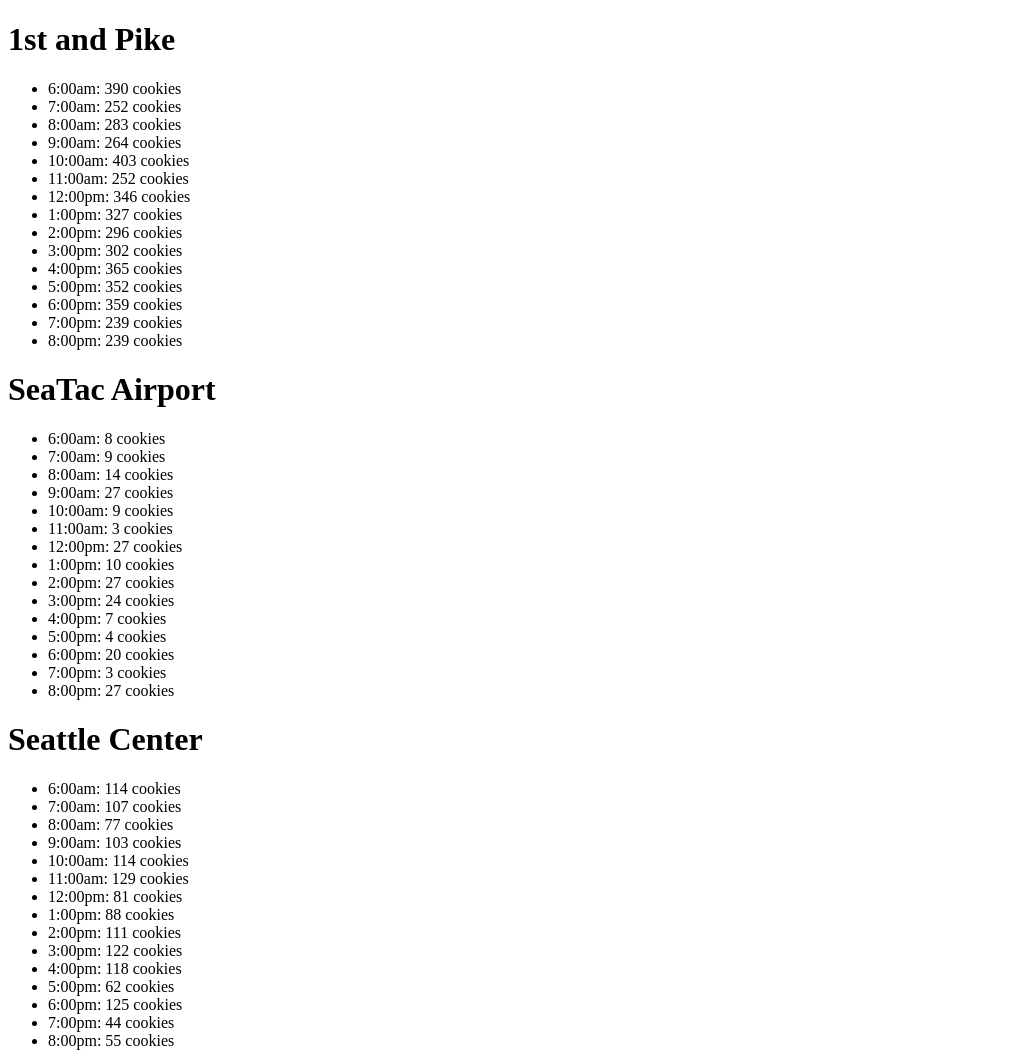
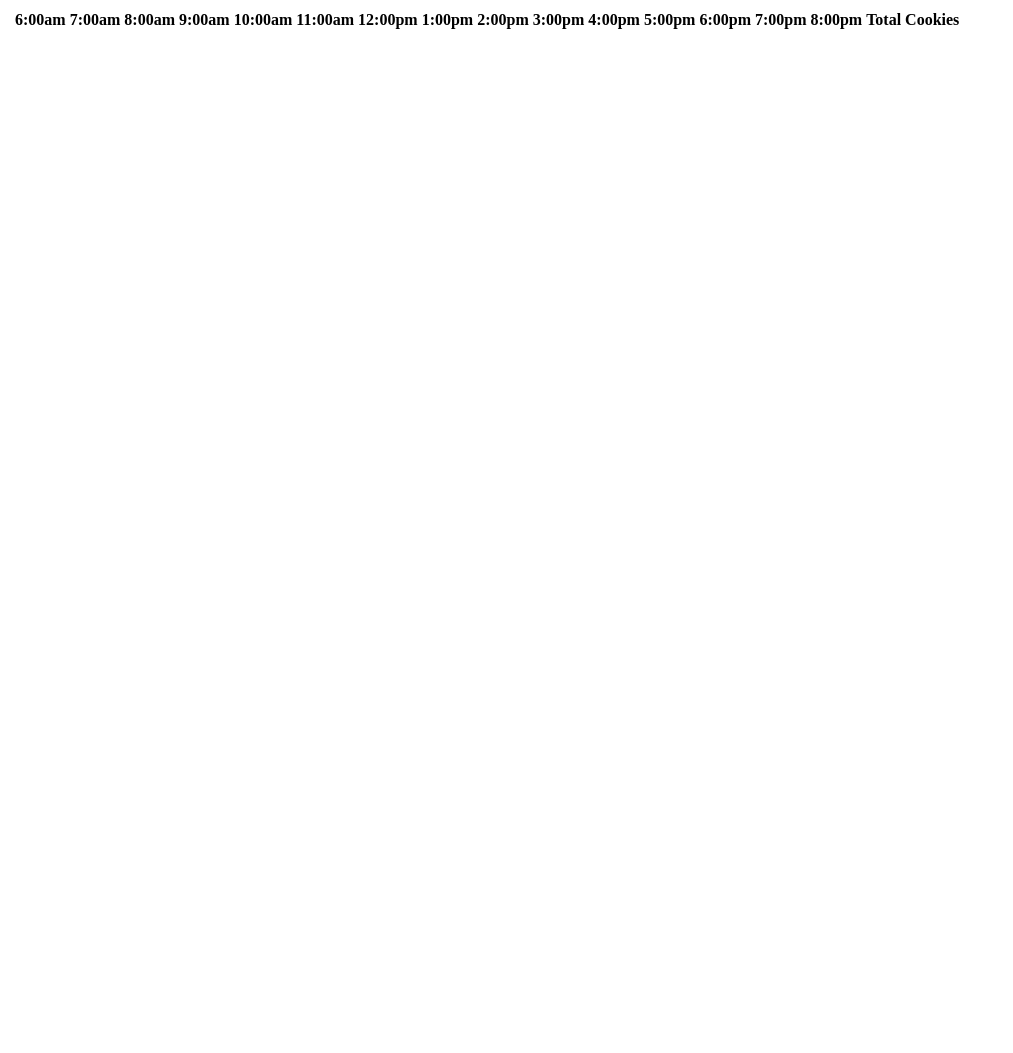
Before and after one commit to mofo37/salmoncookie_repo, a plain HTML site: page sales.html in a window 1280 px wide. Shown: the top 1053 px of the page, without its empty margins (0-1013 px from the left). After the commit the page ends 800 px from the top, so only its background shows below. Drawn offline with Linux system fonts and the light colour scheme.

Commit message:
add table head to sales.html page.

```diff
--- a/sales.html
+++ b/sales.html
@@ -4,16 +4,9 @@
   <title>Sales</title>
 </head>
 <body>
-  <h1 id="pikeHeader"></h1>
-  <ul id="pike"></ul>
-  <h1 id="seatacHeader"></h1>
-  <ul id="seatac"></ul>
-  <h1 id="seattleHeader"></h1>
-  <ul id="seattle"></ul>
-  <h1 id="capitolHeader"></h1>
-  <ul id="capitol"></ul>
-  <h1 id="alkiHeader"></h1>
-  <ul id="alki"></ul>
+  <table id="tom">
+
+  </table>
 <script src="sales.js"></script>
 </body>
 </html>
--- a/sales.js
+++ b/sales.js
@@ -1,85 +1,125 @@
 'use strict';
 
-var pike = {
-  id: 'pike',
-  storeName: '1st and Pike',
-  storeHours:['6:00am', '7:00am', '8:00am', '9:00am', '10:00am', '11:00am', '12:00pm', '1:00pm', '2:00pm', '3:00pm', '4:00pm', '5:00pm','6:00pm','7:00pm', '8:00pm'],
-  minCustomers: 23,
-  maxCustomers: 65,
-  averageCookies: 6.3,
-  cookiesPerHour: [],
-  calculateCookiesPerHour: function() {
-    return Math.floor(Math.random() * (this.maxCustomers - this.minCustomers) + this.minCustomers) * this.averageCookies;
+function Store (StoreName, minCustomersPerHour, maxCustomersPerHour, aveCookies) {
+  this.name = StoreName;
+  this.hours = ['6:00am', '7:00am', '8:00am', '9:00am', '10:00am', '11:00am', '12:00pm', '1:00pm', '2:00pm', '3:00pm', '4:00pm', '5:00pm','6:00pm','7:00pm', '8:00pm'];
+  this.minCustomers = minCustomersPerHour;
+  this.maxCustomers = maxCustomersPerHour;
+  this.averageCookies = aveCookies;
+  this.cookiesPerHour = [];
+}
+Store.prototype.calculateCookiesPerHour = function() {
+  return Math.floor(Math.random() * (this.maxCustomers - this.minCustomers) + this.minCustomers) * this.averageCookies;
+};
+Store.prototype.cookiesPerThisHour = function() {
+  for (var hour = 0; hour < this.hours.length; hour++) {
+    var hourlyCookies = this.hours[hour] + ': ' + Math.floor(this.calculateCookiesPerHour()) + ' cookies';
+    this.cookiesPerHour.push(hourlyCookies);
   }
 };
 
-var seatac = {
-  id: 'seatac',
-  storeName: 'SeaTac Airport',
-  storeHours: ['6:00am', '7:00am', '8:00am', '9:00am', '10:00am', '11:00am', '12:00pm', '1:00pm', '2:00pm', '3:00pm', '4:00pm', '5:00pm','6:00pm','7:00pm', '8:00pm'],
-  minCustomers: 3,
-  maxCustomers: 24,
-  averageCookies: 1.2,
-  cookiesPerHour: [],
-  calculateCookiesPerHour: function() {
-    return Math.floor(Math.random() * (this.maxCustomers - this.minCustomers) + this.minCustomers) * this.averageCookies;
+var pike = new Store('1st and Pike', 23, 65, 6.3);
+var seatac = new Store('SeaTac Airport', 3, 24, 1.2);
+var seattle = new Store('Seattle', 11, 38, 3.7);
+var capitol = new Store('Capitol Hill', 20, 38, 2.3);
+var alki = new Store('Alki', 2, 16, 4.6);
+
+function table () {
+  var hours = ['', '6:00am', '7:00am', '8:00am', '9:00am', '10:00am', '11:00am', '12:00pm', '1:00pm', '2:00pm', '3:00pm', '4:00pm', '5:00pm','6:00pm','7:00pm', '8:00pm', 'Total Cookies'];
+  var hourTable = document.getElementById('tom');
+  var hourTr = document.createElement('tr');
+  hourTable.appendChild(hourTr);
+  for (var i = 0; i < hours.length; i++) {
+    var hourTh = document.createElement('th');
+    hourTh.textContent = hours[i];
+    hourTr.appendChild(hourTh);
   }
 };
+  table();
 
-var seattle = {
-  id: 'seattle',
-  storeName: 'Seattle Center',
-  storeHours: ['6:00am', '7:00am', '8:00am', '9:00am', '10:00am', '11:00am', '12:00pm', '1:00pm', '2:00pm', '3:00pm', '4:00pm', '5:00pm','6:00pm','7:00pm', '8:00pm'],
-  minCustomers: 11,
-  maxCustomers: 38,
-  averageCookies: 3.7,
-  cookiesPerHour: [],
-  calculateCookiesPerHour: function() {
-    return Math.floor(Math.random() * (this.maxCustomers - this.minCustomers) + this.minCustomers) * this.averageCookies;
-  }
-};
 
-var capitol = {
-  id: 'capitol',
-  storeName: 'Capitol Hill',
-  storeHours: ['6:00am', '7:00am', '8:00am', '9:00am', '10:00am', '11:00am', '12:00pm', '1:00pm', '2:00pm', '3:00pm', '4:00pm', '5:00pm','6:00pm','7:00pm', '8:00pm'],
-  minCustomers: 20,
-  maxCustomers: 38,
-  averageCookies: 2.3,
-  cookiesPerHour: [],
-  calculateCookiesPerHour: function() {
-    return Math.floor(Math.random() * (this.maxCustomers - this.minCustomers) + this.minCustomers) * this.averageCookies;
-  }
-};
 
-var alki = {
-  id: 'alki',
-  storeName: 'Alki',
-  storeHours: ['6:00am', '7:00am', '8:00am', '9:00am', '10:00am', '11:00am', '12:00pm', '1:00pm', '2:00pm', '3:00pm', '4:00pm', '5:00pm','6:00pm','7:00pm', '8:00pm'],
-  minCustomers: 2,
-  maxCustomers: 16,
-  averageCookies: 4.6,
-  cookiesPerHour: [],
-  calculateCookiesPerHour: function() {
-    return Math.floor(Math.random() * (this.maxCustomers - this.minCustomers) + this.minCustomers) * this.averageCookies;
-  }
-};
 
-var coffeeShops = [pike, seatac, seattle, capitol, alki];
+// var pike = {
+//   id: 'pike',
+//   storeName: '1st and Pike',
+//   storeHours:['6:00am', '7:00am', '8:00am', '9:00am', '10:00am', '11:00am', '12:00pm', '1:00pm', '2:00pm', '3:00pm', '4:00pm', '5:00pm','6:00pm','7:00pm', '8:00pm'],
+//   minCustomers: 23,
+//   maxCustomers: 65,
+//   averageCookies: 6.3,
+//   cookiesPerHour: [],
+//   calculateCookiesPerHour: function() {
+//     return Math.floor(Math.random() * (this.maxCustomers - this.minCustomers) + this.minCustomers) * this.averageCookies;
+//   }
+// };
 
-for (var i = 0; i < coffeeShops.length; i++) {
-  var shop = coffeeShops[i];
+// var seatac = {
+//   id: 'seatac',
+//   storeName: 'SeaTac Airport',
+//   storeHours: ['6:00am', '7:00am', '8:00am', '9:00am', '10:00am', '11:00am', '12:00pm', '1:00pm', '2:00pm', '3:00pm', '4:00pm', '5:00pm','6:00pm','7:00pm', '8:00pm'],
+//   minCustomers: 3,
+//   maxCustomers: 24,
+//   averageCookies: 1.2,
+//   cookiesPerHour: [],
+//   calculateCookiesPerHour: function() {
+//     return Math.floor(Math.random() * (this.maxCustomers - this.minCustomers) + this.minCustomers) * this.averageCookies;
+//   }
+// };
 
-  var storeList = document.getElementById(shop.id);
-  var storeNameHeader = document.getElementById(shop.id + 'Header');
-  storeNameHeader.textContent = shop.storeName;
+// var seattle = {
+//   id: 'seattle',
+//   storeName: 'Seattle Center',
+//   storeHours: ['6:00am', '7:00am', '8:00am', '9:00am', '10:00am', '11:00am', '12:00pm', '1:00pm', '2:00pm', '3:00pm', '4:00pm', '5:00pm','6:00pm','7:00pm', '8:00pm'],
+//   minCustomers: 11,
+//   maxCustomers: 38,
+//   averageCookies: 3.7,
+//   cookiesPerHour: [],
+//   calculateCookiesPerHour: function() {
+//     return Math.floor(Math.random() * (this.maxCustomers - this.minCustomers) + this.minCustomers) * this.averageCookies;
+//   }
+// };
 
-  for (var hour = 0; hour < shop.storeHours.length; hour++) {
-    var cookiesPerThisHour = shop.storeHours[hour] + ': ' + Math.floor(shop.calculateCookiesPerHour()) + ' cookies';
-    shop.cookiesPerHour.push(cookiesPerThisHour);
+// var capitol = {
+//   id: 'capitol',
+//   storeName: 'Capitol Hill',
+//   storeHours: ['6:00am', '7:00am', '8:00am', '9:00am', '10:00am', '11:00am', '12:00pm', '1:00pm', '2:00pm', '3:00pm', '4:00pm', '5:00pm','6:00pm','7:00pm', '8:00pm'],
+//   minCustomers: 20,
+//   maxCustomers: 38,
+//   averageCookies: 2.3,
+//   cookiesPerHour: [],
+//   calculateCookiesPerHour: function() {
+//     return Math.floor(Math.random() * (this.maxCustomers - this.minCustomers) + this.minCustomers) * this.averageCookies;
+//   }
+// };
 
-    var hourLi = document.createElement('li');
-    hourLi.textContent = cookiesPerThisHour;
-    storeList.appendChild(hourLi);
-  }
-};
+// var alki = {
+//   id: 'alki',
+//   storeName: 'Alki',
+//   storeHours: ['6:00am', '7:00am', '8:00am', '9:00am', '10:00am', '11:00am', '12:00pm', '1:00pm', '2:00pm', '3:00pm', '4:00pm', '5:00pm','6:00pm','7:00pm', '8:00pm'],
+//   minCustomers: 2,
+//   maxCustomers: 16,
+//   averageCookies: 4.6,
+//   cookiesPerHour: [],
+//   calculateCookiesPerHour: function() {
+//     return Math.floor(Math.random() * (this.maxCustomers - this.minCustomers) + this.minCustomers) * this.averageCookies;
+//   }
+// };
+
+// var coffeeShops = [pike, seatac, seattle, capitol, alki];
+
+// for (var i = 0; i < coffeeShops.length; i++) {
+//   var shop = coffeeShops[i];
+
+//   var storeList = document.getElementById(shop.id);
+//   var storeNameHeader = document.getElementById(shop.id + 'Header');
+//   storeNameHeader.textContent = shop.storeName;
+
+//   for (var hour = 0; hour < shop.storeHours.length; hour++) {
+//     var cookiesPerThisHour = shop.storeHours[hour] + ': ' + Math.floor(shop.calculateCookiesPerHour()) + ' cookies';
+//     shop.cookiesPerHour.push(cookiesPerThisHour);
+
+//     var hourLi = document.createElement('li');
+//     hourLi.textContent = cookiesPerThisHour;
+//     storeList.appendChild(hourLi);
+//   }
+// };
```
